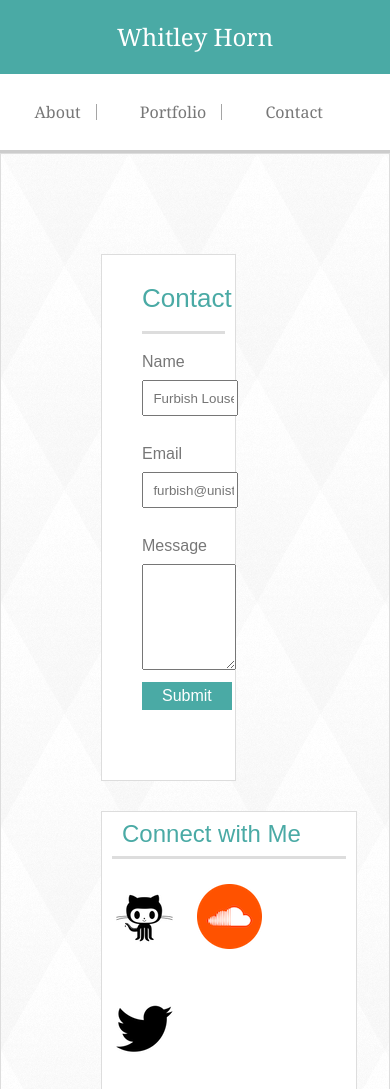
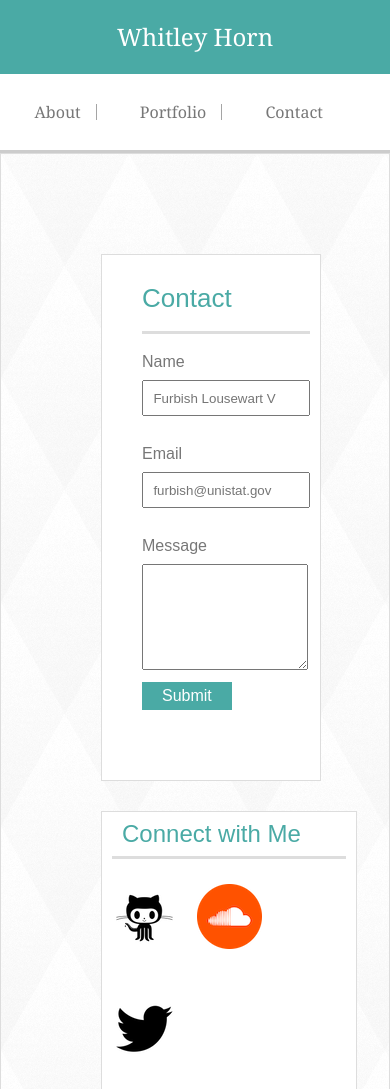
Before and after one commit to whitleyblaine/Portfolio, a PHP site: page /contact.html in a window 390 px wide. Shown: the top 1089 px of the page. Run offline with PHP 8.4, Linux system fonts and the light colour scheme.

Commit message:
About finished

```diff
--- a/assignment1/assets/css/style.css
+++ b/assignment1/assets/css/style.css
@@ -348,6 +348,10 @@ p {
     width: 84%;
     border: 1px solid #dddddd;
   }
+
+  .contact-form {
+    width: 100%;
+  }
 }
 
 @media screen and (max-width: 640px) {
@@ -417,6 +421,7 @@ p {
     text-align: center;
     position: absolute;
     width: 50%;
+    max-width: 300px;
     color: white;
   }
 }
--- a/assignment1/index.html
+++ b/assignment1/index.html
@@ -12,7 +12,7 @@
   <div class="wrapper">
     <div class="nametag-small-vp">
       <h1><a href="index.html">Whitley Horn</a></h1>
-      </div>
+    </div>
     <div class="header">
       <div class="header-links">
         <a href="contact.html">Contact</a>
```
